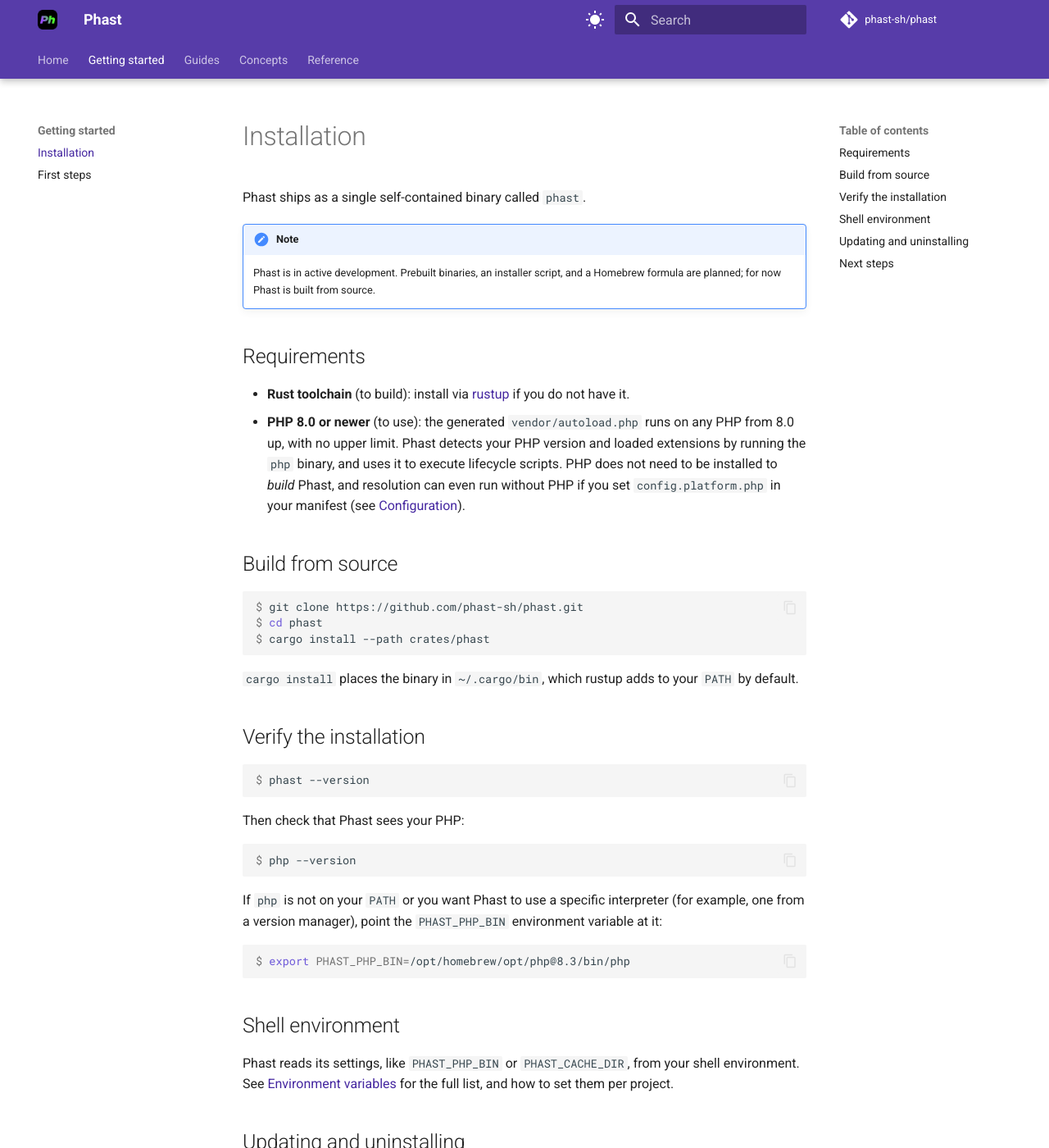
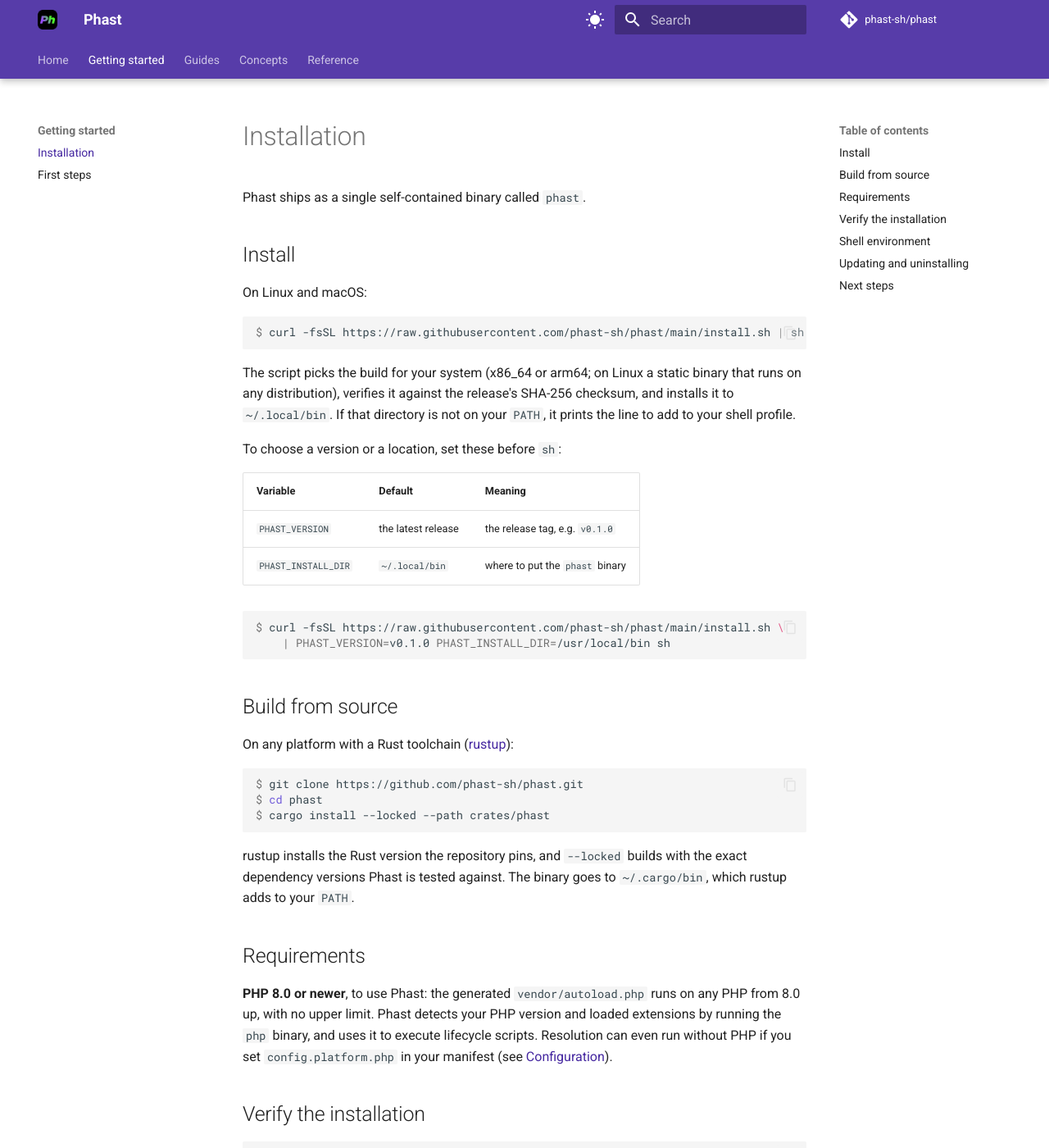
Before and after one commit to phast-sh/phast, an MkDocs documentation site: the page built from docs/getting-started/installation.md, in a window 1280 px wide and 1400 px high. Shown: the whole window at 82% size. Built offline with MkDocs 1.6.1 and Material for MkDocs 9.7.7, drawn with Linux system fonts in a browser that asks for light colours; comment, search, counter and statistics services are not loaded; some of the changed text lies outside the part shown.

Commit message:
docs: lead the installation page with the install.sh one-liner, and build from source with --locked

````diff
--- a/docs/getting-started/installation.md
+++ b/docs/getting-started/installation.md
@@ -6,30 +6,52 @@ description: "Install the phast binary, verify that it works, set up your shell,
 
 Phast ships as a single self-contained binary called `phast`.
 
-!!! note
-    Phast is in active development. Prebuilt binaries, an installer script, and a
-    Homebrew formula are planned; for now Phast is built from source.
+## Install
 
-## Requirements
+On Linux and macOS:
 
-- **Rust toolchain** (to build): install via [rustup](https://rustup.rs) if you do not
-  have it.
-- **PHP 8.0 or newer** (to use): the generated `vendor/autoload.php` runs on any PHP from
-  8.0 up, with no upper limit. Phast detects your PHP version and loaded extensions by
-  running the `php` binary, and uses it to execute lifecycle scripts. PHP does not need to be
-  installed to *build* Phast, and resolution can even run without PHP if you set
-  `config.platform.php` in your manifest (see [Configuration](../reference/configuration.md)).
+```console
+$ curl -fsSL https://raw.githubusercontent.com/phast-sh/phast/main/install.sh | sh
+```
+
+The script picks the build for your system (x86_64 or arm64; on Linux a static binary
+that runs on any distribution), verifies it against the release's SHA-256 checksum, and
+installs it to `~/.local/bin`. If that directory is not on your `PATH`, it prints the line
+to add to your shell profile.
+
+To choose a version or a location, set these before `sh`:
+
+| Variable            | Default            | Meaning                         |
+|---------------------|--------------------|---------------------------------|
+| `PHAST_VERSION`     | the latest release | the release tag, e.g. `v0.1.0`  |
+| `PHAST_INSTALL_DIR` | `~/.local/bin`     | where to put the `phast` binary |
+
+```console
+$ curl -fsSL https://raw.githubusercontent.com/phast-sh/phast/main/install.sh \
+    | PHAST_VERSION=v0.1.0 PHAST_INSTALL_DIR=/usr/local/bin sh
+```
 
 ## Build from source
+
+On any platform with a Rust toolchain ([rustup](https://rustup.rs)):
 
 ```console
 $ git clone https://github.com/phast-sh/phast.git
 $ cd phast
-$ cargo install --path crates/phast
+$ cargo install --locked --path crates/phast
 ```
 
-`cargo install` places the binary in `~/.cargo/bin`, which rustup adds to your `PATH` by
-default.
+rustup installs the Rust version the repository pins, and `--locked` builds with the exact
+dependency versions Phast is tested against. The binary goes to `~/.cargo/bin`, which
+rustup adds to your `PATH`.
+
+## Requirements
+
+**PHP 8.0 or newer**, to use Phast: the generated `vendor/autoload.php` runs on any PHP
+from 8.0 up, with no upper limit. Phast detects your PHP version and loaded extensions by
+running the `php` binary, and uses it to execute lifecycle scripts. Resolution can even
+run without PHP if you set `config.platform.php` in your manifest (see
+[Configuration](../reference/configuration.md)).
 
 ## Verify the installation
 
@@ -59,14 +81,7 @@ per project.
 
 ## Updating and uninstalling
 
-If you built from source, pull and reinstall:
-
-```console
-$ git -C phast pull
-$ cargo install --path phast/crates/phast --force
-```
-
-If you installed a release binary (Linux or macOS), update in place with:
+If you installed with the script, update in place:
 
 ```console
 $ phast cli update
@@ -76,8 +91,15 @@ It fetches the latest release, verifies its checksum, and atomically replaces th
 running binary; if you are already current it does nothing. See
 [`phast cli`](../reference/commands.md#phast-cli-versionupdate).
 
-Uninstall a source install with `cargo uninstall phast`, or a binary install by
-deleting it from your install directory (`~/.local/bin/phast` by default).
+If you built from source, pull and reinstall:
+
+```console
+$ git -C phast pull
+$ cargo install --locked --path phast/crates/phast --force
+```
+
+Uninstall a script install by deleting the binary from your install directory
+(`~/.local/bin/phast` by default), or a source install with `cargo uninstall phast`.
 
 ## Next steps
 
````
Also changed, not shown: README.md (+1 -1 lines).
